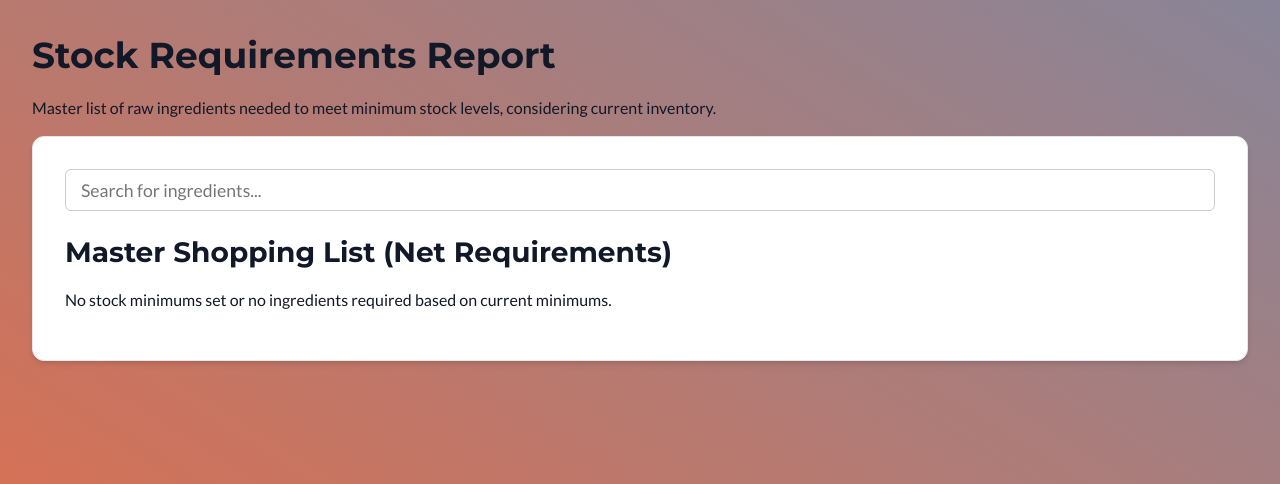
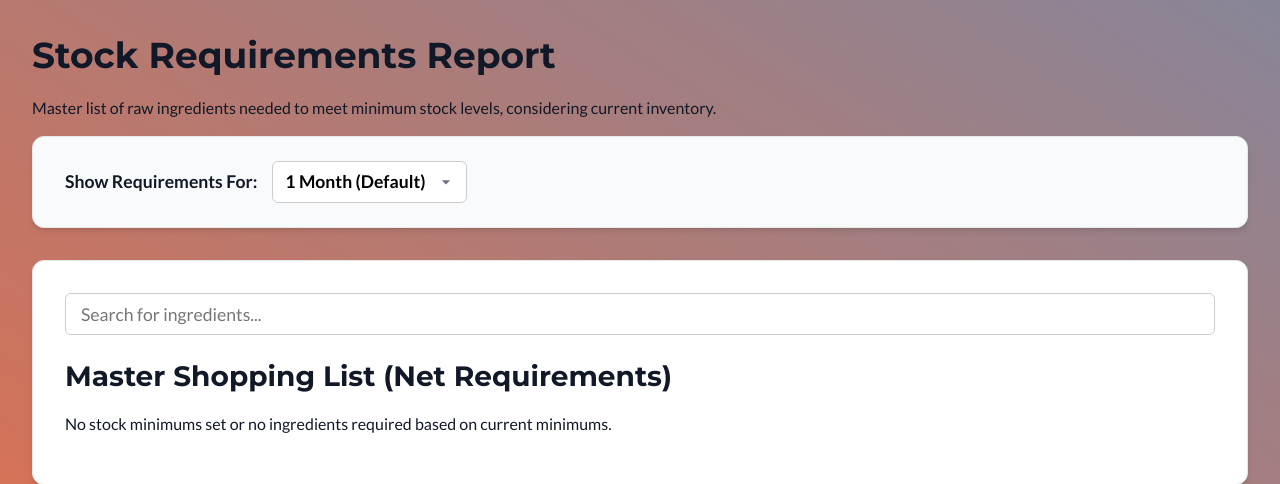
Before and after one commit to ATrapenard/Bliss_Analytics_Dashboard, a Flask app: page /requirements in a window 1280 px wide. Shown: the part 59-543 px from the top of the page. Run offline with Flask 3, Linux system fonts and the light colour scheme; data that the repository does not hold is empty; some libraries are stand-ins or nearby versions.

Commit message:
added functionality to scale ingredient requirements and hold that number on a session basis

```diff
--- a/app/routes_core.py
+++ b/app/routes_core.py
@@ -1,6 +1,15 @@
 import psycopg2
 from psycopg2.extras import DictCursor
-from flask import Blueprint, flash, g, redirect, render_template, request, url_for
+from flask import (
+    Blueprint,
+    flash,
+    g,
+    redirect,
+    render_template,
+    request,
+    url_for,
+    session,
+)
 from collections import defaultdict
 import math
 from datetime import datetime
@@ -47,7 +56,6 @@ def home():
             )
             products_to_make = cur.fetchall()
 
-            # --- Use request-local cache ---
             recipe_cache = {}
 
             for prod in products_to_make:
@@ -81,20 +89,45 @@ def home():
         flash(f"Error fetching dashboard data: {e}", "error")
         print(f"DB Error fetching dashboard data: {e}")
 
-    # No conn.close() needed
     return render_template("index.html", dashboard_data=dashboard_data)
 
 
+# --- NEW ROUTE TO SET THE SESSION VARIABLE ---
+@bp.route("/set-forecast", methods=["POST"])
+def set_forecast():
+    """
+    Sets the forecast multiplier in the user's session.
+    """
+    months = request.form.get("months")
+    try:
+        # Validate and save to session
+        forecast_months = int(months)
+        if forecast_months not in [1, 2, 3, 6]:  # Only allow specific values
+            raise ValueError("Invalid forecast period")
+
+        session["forecast_months"] = forecast_months
+        flash(f"Forecast period set to {forecast_months} month(s).", "success")
+    except (ValueError, TypeError):
+        flash("Invalid forecast value selected.", "error")
+        session["forecast_months"] = 1  # Reset to default on error
+
+    # Redirect back to the requirements page, which will now use the new session value
+    return redirect(url_for("core.requirements_page"))
+
+
+# --- MODIFIED REQUIREMENTS ROUTE ---
 @bp.route("/requirements")
 def requirements_page():
     conn = get_db()
     sorted_report_data = []
 
     try:
+        # --- GET THE MULTIPLIER FROM THE SESSION (DEFAULT TO 1) ---
+        forecast_months = session.get("forecast_months", 1)
+
         inventory_levels = {}
         product_needs = defaultdict(lambda: {"min_total": 0, "stock_total": 0})
 
-        # --- Use request-local cache ---
         recipe_cache = {}
 
         with conn.cursor(cursor_factory=DictCursor) as cur:
@@ -127,7 +160,10 @@ def requirements_page():
 
             all_base_ingredients = []
             for product_id, needs in product_needs.items():
-                jars_to_produce = max(0, needs["min_total"] - needs["stock_total"])
+
+                # --- APPLY THE MULTIPLIER HERE ---
+                scaled_min_total = float(needs["min_total"]) * forecast_months
+                jars_to_produce = max(0, scaled_min_total - needs["stock_total"])
 
                 if jars_to_produce > 0:
                     cur.execute(
@@ -143,6 +179,8 @@ def requirements_page():
                     if prod_info:
                         recipe_id = prod_info["recipe_id"]
                         jars_per_batch = float(prod_info["jars_per_batch"])
+
+                        # --- THIS CALCULATION NOW USES THE SCALED VALUE ---
                         batches_needed = math.ceil(jars_to_produce / jars_per_batch)
 
                         base_ingredients_one_batch = get_base_ingredients(
@@ -200,7 +238,12 @@ def requirements_page():
         flash(f"Error generating requirements report: {e}", "error")
         print(f"DB Error requirements page: {e}")
 
-    return render_template("requirements.html", report_data=sorted_report_data)
+    # --- PASS THE CURRENT VALUE TO THE TEMPLATE ---
+    return render_template(
+        "requirements.html",
+        report_data=sorted_report_data,
+        current_months=forecast_months,
+    )
 
 
 @bp.route("/planner", methods=["GET", "POST"])
@@ -210,7 +253,6 @@ def production_planner():
     inventory_levels = {}
     sellable_products = []
 
-    # --- Use request-local cache ---
     recipe_cache = {}
 
     try:
@@ -306,7 +348,6 @@ def ingredient_totals():
     conn = get_db()
     sorted_totals = []
 
-    # --- Use request-local cache ---
     recipe_cache = {}
 
     try:
--- a/app/templates/requirements.html
+++ b/app/templates/requirements.html
@@ -2,8 +2,35 @@
 
 {% block title %}Stock Requirements{% endblock %}
 
-{% block content %}
+{% block page_styles %}
 <style>
+    /* Styles for the new forecast form */
+    .forecast-card {
+        padding: var(--space-md) var(--space-lg);
+        margin-bottom: var(--space-lg);
+        background-color: var(--background-light); /* Lighter background */
+    }
+    .forecast-form {
+        display: flex;
+        align-items: center;
+        gap: 15px;
+        margin: 0;
+    }
+    .forecast-form label {
+        font-size: 1.1em;
+        font-weight: 600;
+        color: var(--text-dark);
+        margin-bottom: 0;
+    }
+    .forecast-form select {
+        font-size: 1.1em;
+        width: auto;
+        min-width: 150px;
+        margin-bottom: 0;
+        font-weight: 600;
+    }
+
+    /* Original page styles */
     table {
         width: 100%;
         border-collapse: collapse;
@@ -41,9 +68,31 @@
     padding: 12px 15px;
     }
 </style>
+{% endblock %}
 
+
+{% block content %}
     <h1>Stock Requirements Report</h1>
     <p>Master list of raw ingredients needed to meet minimum stock levels, considering current inventory.</p>
+
+    {% with messages = get_flashed_messages(with_categories=true) %}
+        {% if messages %}
+            {% for category, message in messages %}
+            <div class="flash-{{ category }}">{{ message }}</div>
+            {% endfor %}
+        {% endif %}
+    {% endwith %}
+    <div class="forecast-card content-card">
+        <form class="forecast-form" action="{{ url_for('core.set_forecast') }}" method="POST">
+            <label for="forecast_months">Show Requirements For:</label>
+            <select id="forecast_months" name="months" onchange="this.form.submit()">
+                <option value="1" {% if current_months == 1 %}selected{% endif %}>1 Month (Default)</option>
+                <option value="2" {% if current_months == 2 %}selected{% endif %}>2 Months</option>
+                <option value="3" {% if current_months == 3 %}selected{% endif %}>3 Months</option>
+                <option value="6" {% if current_months == 6 %}selected{% endif %}>6 Months</option>
+            </select>
+        </form>
+    </div>
 
     <div class="content-card">
         <div class="search-container">
@@ -83,6 +132,9 @@
             <p>No stock minimums set or no ingredients required based on current minimums.</p>
         {% endif %}
     </div>
+{% endblock %}
+
+{% block page_scripts %}
 <script>
 document.addEventListener('DOMContentLoaded', () => {
     const searchInput = document.getElementById('searchRequirements');
```
Lines whose indentation alone changed are shown as unchanged.
